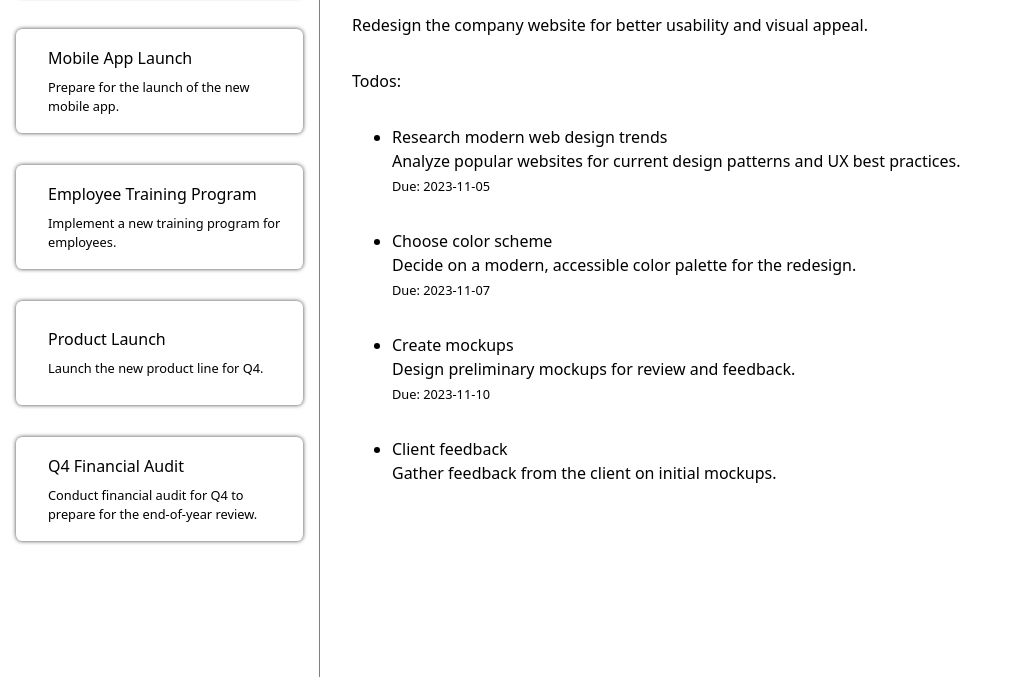
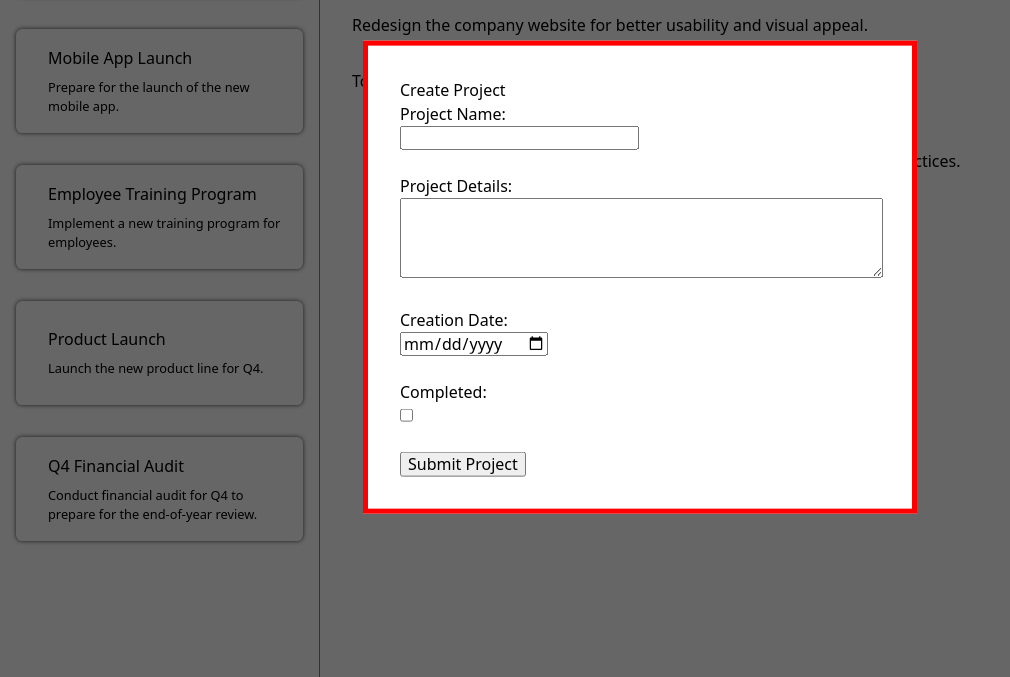
Before and after one commit to LydosSky/odin-todolist, a website built with webpack: page src/template.html in a window 1280 px wide. Shown: the part 123-800 px from the top of the page, without its empty margins (0-1010 px from the left). Built offline with nearby package versions, Linux system fonts and the light colour scheme.

Commit message:
modal styles and positioning

```diff
--- a/eslint.config.mjs
+++ b/eslint.config.mjs
@@ -1,8 +1,7 @@
 import globals from "globals";
 import pluginJs from "@eslint/js";
 
-
 export default [
-  {languageOptions: { globals: globals.browser }},
+  { languageOptions: { globals: globals.browser } },
   pluginJs.configs.recommended,
 ];
--- a/src/styles.css
+++ b/src/styles.css
@@ -1,5 +1,6 @@
 body {
     height: 100vh;
+    position: relative;
 }
 
 #content-container {
@@ -64,3 +65,32 @@ body {
     gap: 2rem;
     flex-wrap: wrap;
 }
+
+#create-project-modal {
+    border: 5px solid red;
+    z-index: 2;
+    height: 100%;
+    position: absolute;
+    width: 30rem;
+    height: fit-content;
+    left: 50%;
+    top: 50%;
+    transform: translate(-50%, -50%);
+    background: white;
+    padding: 2rem;
+}
+
+.display-none {
+    display: none;
+}
+
+#modal-background {
+    background: rgba(0, 0, 0, 0.6);
+    height: 100vh;
+    width: 100vw;
+    position: absolute;
+    z-index: 1;
+    left: 50%;
+    top: 50%;
+    transform: translate(-50%, -50%);
+}
--- a/src/template.html
+++ b/src/template.html
@@ -6,8 +6,46 @@
     <title>Projects</title>
   </head>
   <body>
-    <div id="content-container">
+    <div id="content-container"></div>
 
+    <div id="modal-background"></div>
+    <div id="create-project-modal">
+      <h2>Create Project</h2>
+      <form action="/submit-project" method="POST">
+        <div>
+          <label for="name">Project Name:</label><br />
+          <input type="text" id="name" name="name" required />
+        </div>
+        <br />
+
+        <div>
+          <label for="details">Project Details:</label><br />
+          <textarea
+            id="details"
+            name="details"
+            rows="4"
+            cols="50"
+            required
+          ></textarea>
+        </div>
+        <br />
+
+        <div>
+          <label for="createdAt">Creation Date:</label><br />
+          <input type="date" id="createdAt" name="createdAt" required />
+        </div>
+        <br />
+
+        <div>
+          <label for="completed">Completed:</label><br />
+          <input type="checkbox" id="completed" name="completed" />
+        </div>
+        <br />
+
+        <div>
+          <button type="submit">Submit Project</button>
+        </div>
+      </form>
     </div>
   </body>
 </html>
```
